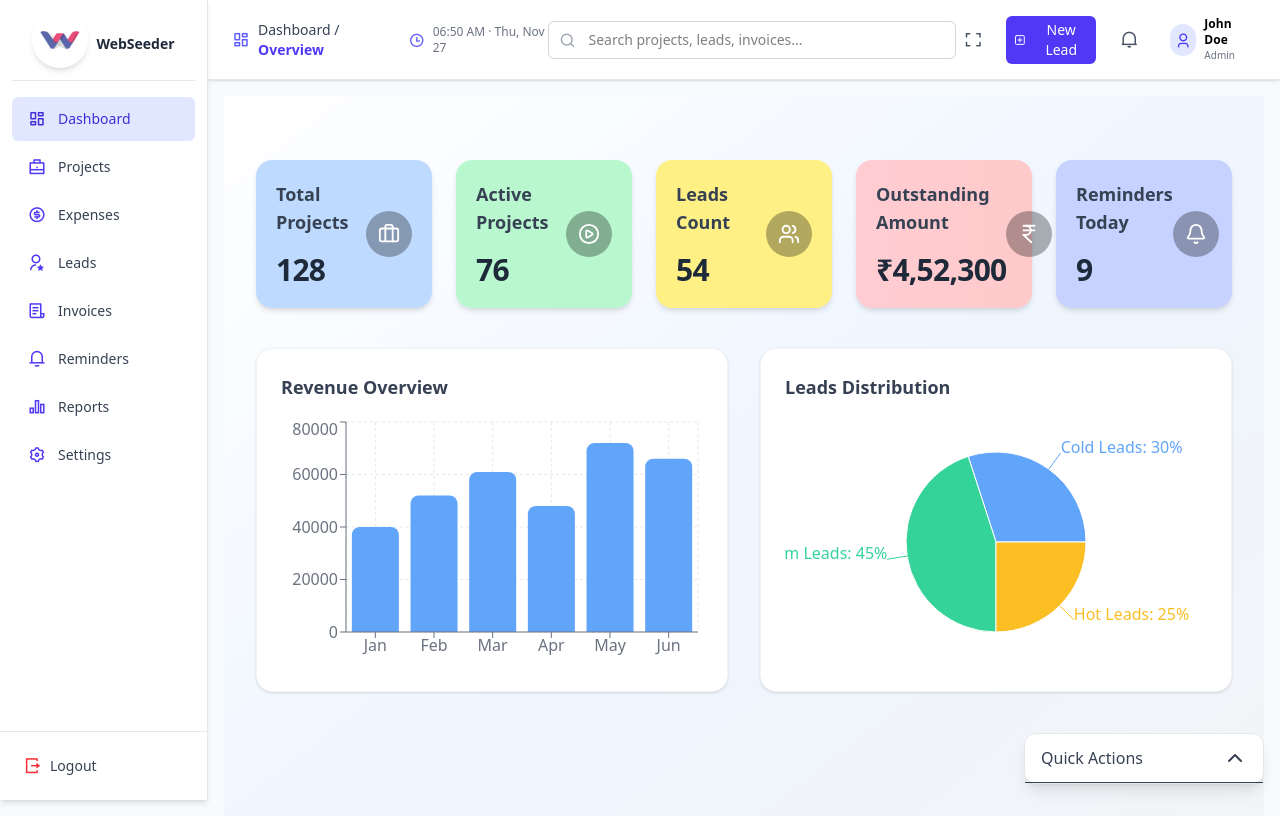
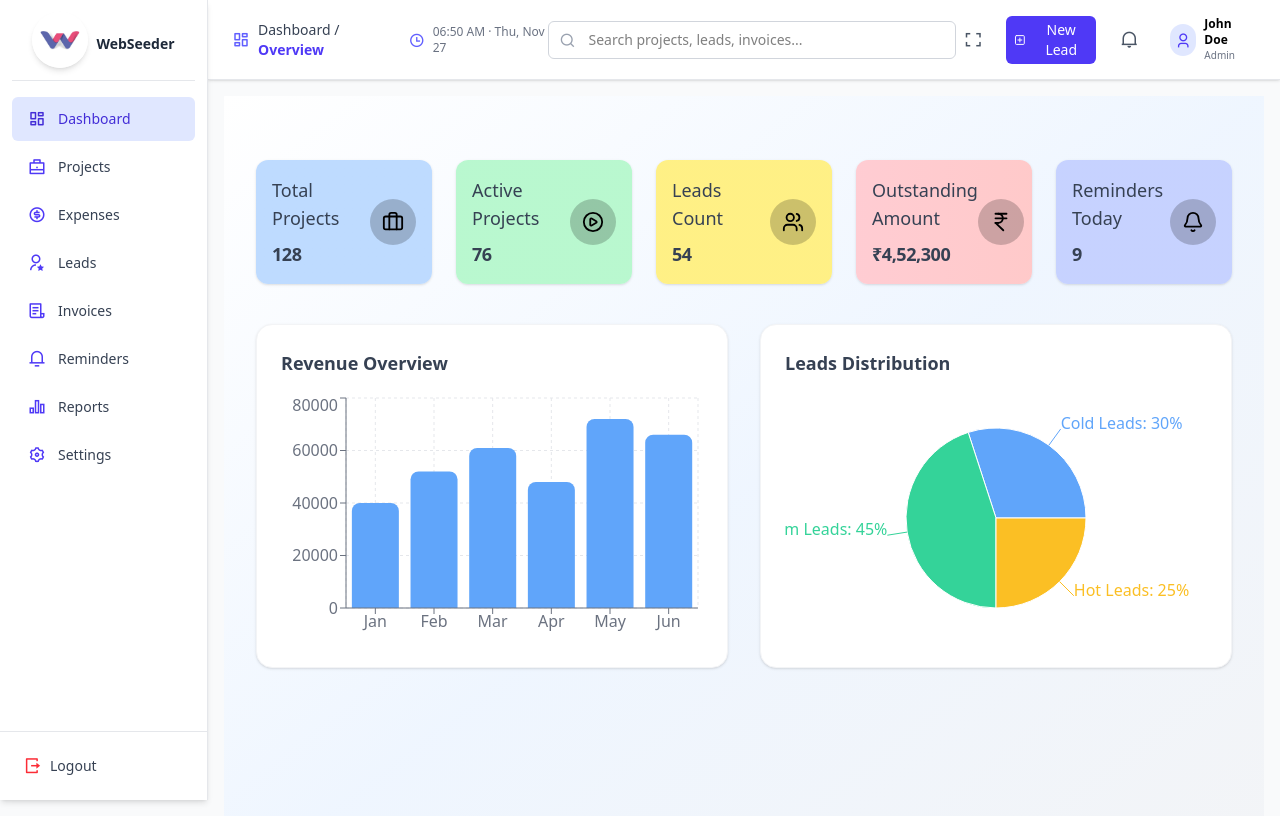
Before and after one commit to ganeshWebseeder/CRM-App, a React (Vite) app: page /dashboard in a window 1280 px wide. Built offline with nearby package versions, Linux system fonts and the light colour scheme.

Commit message:
add changes in dashboard

```diff
--- a/src/Pages/Dashboard.jsx
+++ b/src/Pages/Dashboard.jsx
@@ -37,7 +37,7 @@ import { useNavigate } from "react-router-dom";
 /* ----------------------------------------
    Animated Counter Component
 ---------------------------------------- */
-function AnimatedCounter({ value, isCurrency = false }) {
+function AnimatedCounter({ value, isCurrency = false, className = "" }) {
   const count = useMotionValue(0);
   const rounded = useTransform(count, (latest) =>
     isCurrency
@@ -46,16 +46,17 @@ function AnimatedCounter({ value, isCurrency = false }) {
   );
 
   useEffect(() => {
-    const controls = animate(count, value, { duration: 2, ease: "easeOut" });
+    const controls = animate(count, value, { duration: 1.5, ease: "easeOut" });
     return controls.stop;
   }, [value]);
 
   return (
-    <motion.span className="text-2xl md:text-3xl font-semibold text-gray-800 tracking-tight">
+    <motion.span className={`tracking-tight ${className}`}>
       {rounded}
     </motion.span>
   );
 }
+
 
 /* ----------------------------------------
    MAIN DASHBOARD COMPONENT
@@ -104,13 +105,6 @@ export default function Dashboard() {
     },
   ];
 
-  // Quick Actions
-  const quickActions = [
-    { icon: <UserPlus size={18} />, label: "Add Lead", onClick: () => navigate("/leads") },
-    { icon: <FileText size={18} />, label: "Create Invoice", onClick: () => navigate("/invoices") },
-    { icon: <AlarmClock size={18} />, label: "Set Reminder", onClick: () => navigate("/reminders") },
-    { icon: <PieIcon size={18} />, label: "View Reports", onClick: () => navigate("/reports") },
-  ];
 
   // Chart Data
   const revenueData = [
@@ -162,23 +156,34 @@ export default function Dashboard() {
       custom={i}
       variants={cardVariant}
       whileHover={{
-              scale: 1.05,
-              y: -5,
-              boxShadow: "0 12px 25px rgba(0,0,0,0.1)",
+        scale: 1.02,
+        y: -2,
+        boxShadow: "0 8px 15px rgba(0,0,0,0.05)",
       }}
       onClick={item.onClick}
-            className={`cursor-pointer p-4 sm:p-5 rounded-2xl bg-gradient-to-r ${item.color} text-white shadow-md flex justify-between items-center hover:opacity-95 transition`}
+      className={`cursor-pointer p-4 rounded-xl bg-gradient-to-r ${item.color}
+                  shadow-sm flex justify-between items-center hover:opacity-95 transition`}
     >
       <div>
-              <p className="text-base sm:text-lg font-semibold text-gray-700 mb-4">
-                {item.title}
-              </p>
-              <AnimatedCounter value={item.value} isCurrency={item.isCurrency} />
+        {/* SIMPLE TITLE TEXT */}
+        <p className="text-lg text-gray-700 mb-2">{item.title}</p>
+
+        {/* SIMPLE VALUE TEXT */}
+        <AnimatedCounter
+          value={item.value}
+          isCurrency={item.isCurrency}
+          className="text-gray-700 text-lg font-semibold"
+        />
       </div>
-            <div className="bg-black/30 p-2 sm:p-3 rounded-full">{item.icon}</div>
+
+      <div className="bg-black/20 p-3 rounded-full">
+        {item.icon}
+      </div>
     </motion.div>
   ))}
 </motion.div>
+
+
 
       {/* 📊 Charts */}
       <motion.div
@@ -230,36 +235,7 @@ export default function Dashboard() {
         </div>
       </motion.div>
 
-      {/* ⚡ Quick Actions */}
-      <motion.div
-        initial={{ opacity: 0, y: 25 }}
-        animate={{ opacity: 1, y: 0 }}
-        className="fixed bottom-4 right-4 bg-white shadow-lg border border-gray-200 rounded-xl w-60"
-      >
-        <button
-          onClick={() => setIsQuickOpen(!isQuickOpen)}
-          className="w-full flex justify-between items-center px-4 py-3 text-gray-700 font-medium border-b"
-        >
-          Quick Actions
-          {isQuickOpen ? <ChevronDown /> : <ChevronUp />}
-        </button>
 
-        {isQuickOpen && (
-          <div className="p-4 grid grid-cols-2 gap-3">
-            {quickActions.map((q, i) => (
-              <motion.button
-                key={i}
-                onClick={q.onClick}
-                whileHover={{ scale: 1.05 }}
-                className="flex flex-col items-center bg-indigo-50 text-indigo-700 p-3 rounded-lg shadow-sm"
-              >
-                {q.icon}
-                <span className="text-xs mt-1">{q.label}</span>
-              </motion.button>
-            ))}
-          </div>
-        )}
-      </motion.div>
 
     </div>
   );
```
Lines whose indentation alone changed are shown as unchanged.
